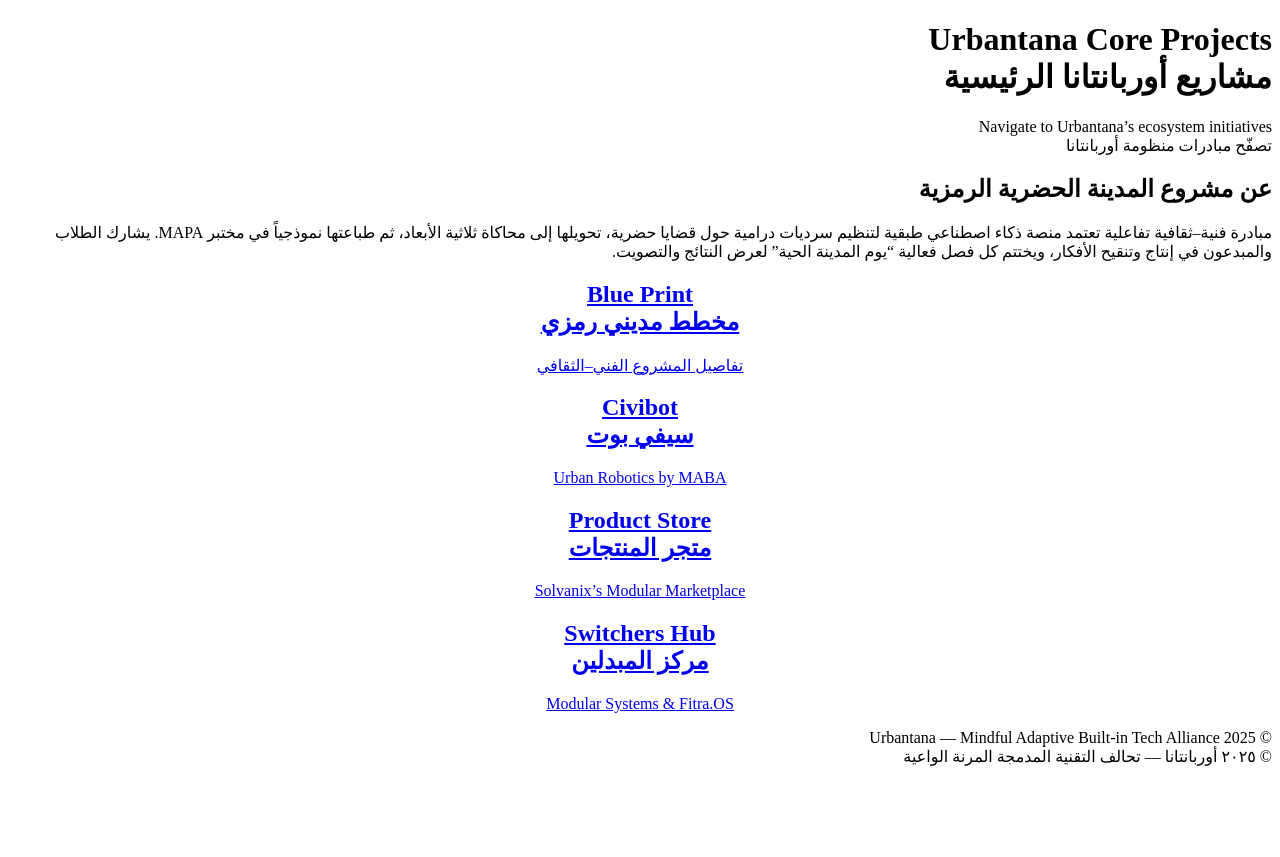
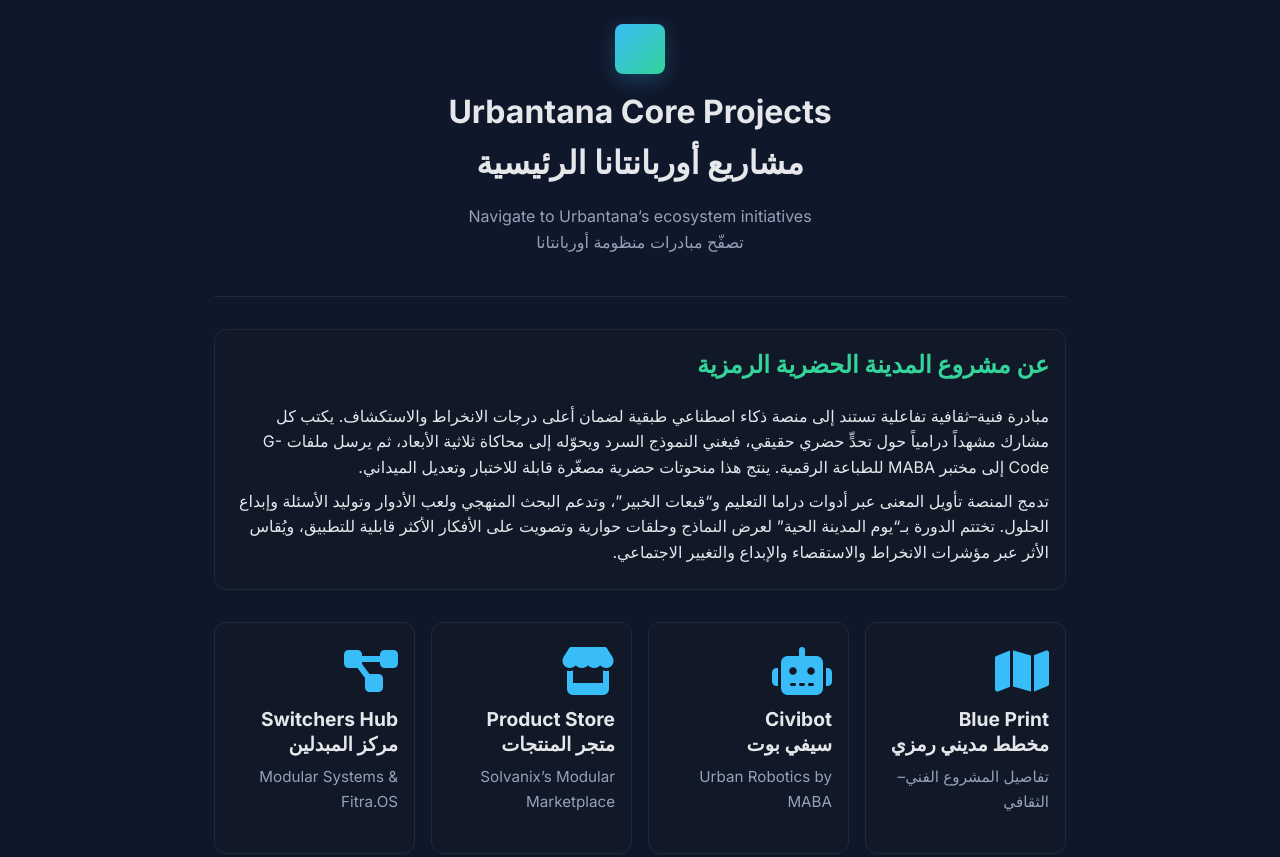
Before and after one commit to Urbantana/blue_print, a plain HTML site: page index.html in a window 1280 px wide. Shown: the top 857 px of the page. Before the commit the page ends 800 px from the top, so only its background shows below. Drawn offline with Linux system fonts and the light colour scheme; a small style sheet from the web is missing.

Commit message:
Update index.html

````diff
--- a/index.html
+++ b/index.html
@@ -5,22 +5,147 @@
   <meta name="viewport" content="width=device-width, initial-scale=1" />
   <title>Urbantana — Core Projects</title>
   <meta name="description" content="Urbantana ecosystem: navigate to Civibot, Product Store, Switchers Hub." />
-  <!-- روابط الخطوط والأنماط كما هي -->
+
+  <!-- خطوط Google -->
+  <link rel="preconnect" href="https://fonts.googleapis.com" />
+  <link rel="preconnect" href="https://fonts.gstatic.com" crossorigin />
+  <link
+    href="https://fonts.googleapis.com/css2?family=Inter:wght@400;600;700&display=swap"
+    rel="stylesheet"
+  />
+
+  <!-- أيقونات FontAwesome -->
+  <link
+    rel="stylesheet"
+    href="https://cdnjs.cloudflare.com/ajax/libs/font-awesome/6.4.0/css/all.min.css"
+    integrity="sha512-dP3B+Nhkc8D4z/QX0qSyThJIDEtXbFjOkZudVk9ivxyT0Vsv7VvAIOUhXKAdvOETCxGi+qE5Y/eg2z4D+Uzx0A=="
+    crossorigin="anonymous"
+    referrerpolicy="no-referrer"
+  />
+
   <style>
-    /* أضفنا دعم RTL بتبديل المحاذاة */
-    body { text-align: right; direction: rtl; }
-    .card { text-align: center; }
-    /* بقية الأنماط دون تغيير */
+    :root {
+      --bg: #0f172a;
+      --card: #111827;
+      --text: #e5e7eb;
+      --muted: #94a3b8;
+      --accent: #38bdf8;
+      --accent2: #34d399;
+      --border: #1f2937;
+    }
+    * {
+      box-sizing: border-box;
+    }
+    html, body {
+      margin: 0;
+      padding: 0;
+      font-family: Inter, system-ui, -apple-system, Segoe UI, Roboto, Arial, sans-serif;
+      background: var(--bg);
+      color: var(--text);
+      line-height: 1.6;
+      direction: rtl;
+      text-align: right;
+    }
+    a {
+      color: inherit;
+      text-decoration: none;
+    }
+    .wrap {
+      max-width: 900px;
+      margin: 0 auto;
+      padding: 24px;
+    }
+    header {
+      text-align: center;
+      margin-bottom: 2rem;
+      border-bottom: 1px solid var(--border);
+      padding-bottom: 1rem;
+    }
+    .logo {
+      width: 50px;
+      height: 50px;
+      border-radius: 8px;
+      background: linear-gradient(135deg, var(--accent), var(--accent2));
+      margin: 0 auto 12px;
+      box-shadow: 0 6px 20px rgba(56, 189, 248, 0.25);
+    }
+    h1 {
+      font-size: 2rem;
+      margin: 0.2rem 0;
+    }
+    .tagline {
+      color: var(--muted);
+      margin-bottom: 1.5rem;
+    }
+    .grid {
+      display: grid;
+      grid-template-columns: repeat(auto-fit, minmax(200px, 1fr));
+      gap: 16px;
+    }
+    .card {
+      background: var(--card);
+      border: 1px solid var(--border);
+      border-radius: 12px;
+      padding: 24px 16px;
+      transition: transform 0.2s, box-shadow 0.2s;
+    }
+    .card:hover {
+      transform: translateY(-4px);
+      box-shadow: 0 8px 20px rgba(0, 0, 0, 0.3);
+    }
+    .card i {
+      font-size: 3rem;
+      color: var(--accent);
+      margin-bottom: 12px;
+      display: block;
+    }
+    .card h2 {
+      font-size: 1.2rem;
+      margin: 0.5rem 0;
+      line-height: 1.3;
+    }
+    .card p {
+      color: var(--muted);
+      font-size: 0.95rem;
+      margin-top: 0.4rem;
+    }
+    footer {
+      margin-top: 2rem;
+      text-align: center;
+      font-size: 0.85rem;
+      color: var(--muted);
+      border-top: 1px solid var(--border);
+      padding-top: 1rem;
+    }
+    /* قسم About */
+    #about {
+      background: var(--card);
+      border: 1px solid var(--border);
+      border-radius: 12px;
+      padding: 16px;
+      margin-bottom: 2rem;
+    }
+    #about h2 {
+      margin-top: 0;
+      font-size: 1.5rem;
+      color: var(--accent2);
+    }
+    #about p {
+      margin: 0.5rem 0;
+    }
   </style>
 </head>
 <body>
   <div class="wrap">
     <header>
       <div class="logo" aria-hidden="true"></div>
-      <h1>Urbantana Core Projects<br>مشاريع أوربانتانا الرئيسية</h1>
+      <h1>
+        Urbantana Core Projects<br>
+        مشاريع أوربانتانا الرئيسية
+      </h1>
       <p class="tagline">
-        Navigate to Urbantana’s ecosystem initiatives
-        <br>تصفّح مبادرات منظومة أوربانتانا
+        Navigate to Urbantana’s ecosystem initiatives<br>
+        تصفّح مبادرات منظومة أوربانتانا
       </p>
     </header>
 
@@ -28,28 +153,37 @@
     <section id="about">
       <h2>عن مشروع المدينة الحضرية الرمزية</h2>
       <p>
-        مبادرة فنية–ثقافية تفاعلية تعتمد منصة ذكاء اصطناعي طبقية لتنظيم سرديات درامية حول قضايا حضرية،
-        تحويلها إلى محاكاة ثلاثية الأبعاد، ثم طباعتها نموذجياً في مختبر MAPA.
-        يشارك الطلاب والمبدعون في إنتاج وتنقيح الأفكار، ويختتم كل فصل فعالية “يوم المدينة الحية” لعرض النتائج والتصويت.
+        مبادرة فنية–ثقافية تفاعلية تستند إلى منصة ذكاء اصطناعي طبقية لضمان أعلى درجات الانخراط والاستكشاف.
+        يكتب كل مشارك مشهداً درامياً حول تحدٍّ حضري حقيقي، فيغني النموذج السرد ويحوّله إلى محاكاة ثلاثية الأبعاد،
+        ثم يرسل ملفات G-Code إلى مختبر MABA للطباعة الرقمية. ينتج هذا منحوتات حضرية مصغّرة قابلة للاختبار وتعديل الميداني.
+      </p>
+      <p>
+        تدمج المنصة تأويل المعنى عبر أدوات دراما التعليم و“قبعات الخبير”، وتدعم البحث المنهجي ولعب الأدوار
+        وتوليد الأسئلة وإبداع الحلول. تختتم الدورة بـ“يوم المدينة الحية” لعرض النماذج وحلقات حوارية
+        وتصويت على الأفكار الأكثر قابلية للتطبيق، ويُقاس الأثر عبر مؤشرات الانخراط والاستقصاء والإبداع والتغيير الاجتماعي.
       </p>
     </section>
 
-    <!-- شبكة الكروت -->
+    <!-- شبكة المشروعات -->
     <section class="grid">
-      <!-- مثال على إضافة كارت مشروع Blueprint -->
       <div class="card">
         <a href="https://urbantana.github.io/blue_print/" target="_blank" rel="noopener">
           <i class="fas fa-map"></i>
-          <h2>Blue Print<br>مخطط مديني رمزي</h2>
+          <h2>
+            Blue Print<br>
+            مخطط مديني رمزي
+          </h2>
           <p>تفاصيل المشروع الفني–الثقافي</p>
         </a>
       </div>
 
-      <!-- كروت قائمة -->
       <div class="card">
         <a href="https://mabavira.github.io/Civibot/" target="_blank" rel="noopener">
           <i class="fas fa-robot"></i>
-          <h2>Civibot<br>سيفي بوت</h2>
+          <h2>
+            Civibot<br>
+            سيفي بوت
+          </h2>
           <p>Urban Robotics by MABA</p>
         </a>
       </div>
@@ -57,7 +191,10 @@
       <div class="card">
         <a href="https://solvanix.github.io/Product_Store/" target="_blank" rel="noopener">
           <i class="fas fa-store"></i>
-          <h2>Product Store<br>متجر المنتجات</h2>
+          <h2>
+            Product Store<br>
+            متجر المنتجات
+          </h2>
           <p>Solvanix’s Modular Marketplace</p>
         </a>
       </div>
@@ -65,16 +202,20 @@
       <div class="card">
         <a href="https://solvanix.github.io/Switchers_Hub/" target="_blank" rel="noopener">
           <i class="fas fa-project-diagram"></i>
-          <h2>Switchers Hub<br>مركز المبدلين</h2>
-          <p>Modular Systems & Fitra.OS</p>
+          <h2>
+            Switchers Hub<br>
+            مركز المبدلين
+          </h2>
+          <p>Modular Systems &amp; Fitra.OS</p>
         </a>
       </div>
     </section>
 
     <footer>
-      © 2025 Urbantana — Mindful Adaptive Built-in Tech Alliance
-      <br>© ٢٠٢٥ أوربانتانا — تحالف التقنية المدمجة المرنة الواعية
+      © 2025 Urbantana — Mindful Adaptive Built-in Tech Alliance<br>
+      © ٢٠٢٥ أوربانتانا — تحالف التقنية المدمجة المرنة الواعية
     </footer>
   </div>
 </body>
 </html>
+```
````
